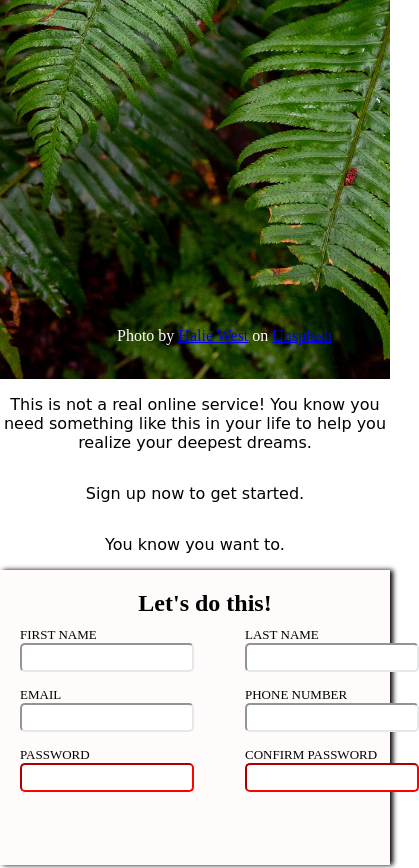
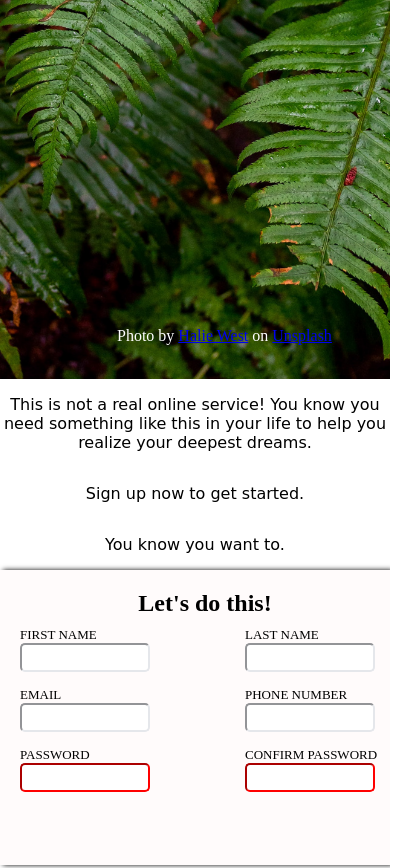
Before and after one commit to denoti/sign-up-form, a plain HTML site: page index.html in a window 390 px wide. Shown: the part 465-1333 px from the top of the page, 419 px wide, since content can reach past the window. Drawn offline with Linux system fonts and the light colour scheme.

Commit message:
Fixed input element on mobile devices

```diff
--- a/style.css
+++ b/style.css
@@ -74,20 +74,20 @@ a:visited {
 }
 
 label {
-    font-size: 13px;
+  font-size: 13px;
 }
 
 input {
   width: 110%;
   padding: 5px;
   border-radius: 5px;
-  border-color: #E5E7EB;
+  border-color: #e5e7eb;
   outline: none;
 }
 
 input:focus {
-    border-color: blue;
-    box-shadow: 0 0 2px;
+  border-color: blue;
+  box-shadow: 0 0 2px;
 }
 
 .common {
@@ -102,8 +102,8 @@ input:focus {
 }
 
 input.error {
-    border-color: red;
-    outline: none;
+  border-color: red;
+  outline: none;
 }
 
 .part3 {
@@ -155,4 +155,8 @@ button {
     justify-content: center;
     text-align: center;
   }
+
+  input {
+    width: 80%;
+  }
 }
```
